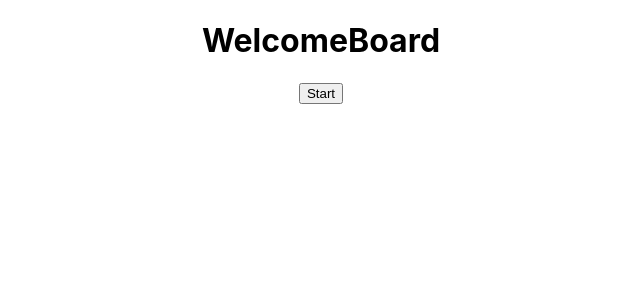
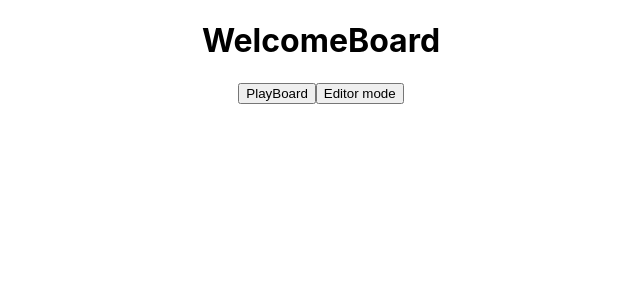
Before and after one commit to rkvtsn/cubic-mages, a React (Create React App) app: page / in a window 1280 px wide. Shown: the top 300 px of the page, without its empty margins (319-959 px from the left). Built offline with nearby package versions, Linux system fonts and the light colour scheme.

Commit message:
[playboard] - added page and routes

```diff
--- a/src/components/RouterView/routeKeys.ts
+++ b/src/components/RouterView/routeKeys.ts
@@ -1,4 +1,5 @@
 export enum RouterKeys {
   WelcomeBoard = "/",
   Editor = "/editor",
+  PlayBoard = "/playboard",
 }
--- a/src/hooks/usePanelClickButton.ts
+++ b/src/hooks/usePanelClickButton.ts
@@ -1,6 +1,11 @@
+/**
+ * Panel of buttons clickhandler
+ * @param {(buttonName: HTMLButtonElement) => void} onClick - handler button onClick
+ * @returns handler panelClick
+ */
 const usePanelClickButton = (
   onClick: (buttonName: HTMLButtonElement) => void
-) => {
+): ((e: React.MouseEvent<HTMLInputElement>) => void) => {
   const handleClick = (e: React.MouseEvent<HTMLInputElement>) => {
     const button = e.target as HTMLButtonElement;
     if (button) {
--- a/src/pages/Editor/index.tsx
+++ b/src/pages/Editor/index.tsx
@@ -10,6 +10,8 @@ import { EditorWrapperStyled, HeaderStyled, MainStyled } from "./styles";
 import EditorPanel from "./EditorPanel";
 import SaveLoadMenu from "./SaveLoadMenu";
 import { loadFromLocalStorage, saveToLocalStorage } from "utils/localStorage";
+import { RouterKeys } from "components/RouterView/routeKeys";
+import { useNavigate } from "react-router-dom";
 
 const realWorld = generateWorld({ rows: ROWS, cols: COLS });
 
@@ -112,12 +114,18 @@ const Editor = () => {
     setWorldMap(loadFromLocalStorage<CellModel[]>(id, realWorld));
   }, []);
 
+  const navigate = useNavigate();
+  const handleGoToPlayBoard = useCallback(() => {
+    navigate(RouterKeys.PlayBoard);
+  }, [navigate]);
+
   return (
     <EditorWrapperStyled>
+      <HeaderStyled>
+        <button onClick={handleResetMap}>Reset map</button>
+        <button onClick={handleGoToPlayBoard}>Go to PlayBoard</button>
+      </HeaderStyled>
       <MainStyled>
-        <HeaderStyled>
-          <button onClick={handleResetMap}>Reset map</button>
-        </HeaderStyled>
         <WorldMap
           worldMap={worldMap}
           selectedCells={selectedCells}
--- a/src/pages/Editor/styles.ts
+++ b/src/pages/Editor/styles.ts
@@ -1,3 +1,4 @@
+import { COLOR_PALETTE } from "constants/colors";
 import styled from "styled-components";
 
 export const EditorWrapperStyled = styled.div`
@@ -6,7 +7,10 @@ export const EditorWrapperStyled = styled.div`
   flex-direction: column;
 `;
 
-export const HeaderStyled = styled.div``;
+export const HeaderStyled = styled.header`
+  display: flex;
+  background: ${COLOR_PALETTE.PanelBackground};
+`;
 
 export const MainStyled = styled.div`
   display: flex;
--- /dev/null
+++ b/src/pages/PlayBoard/index.tsx
@@ -0,0 +1,5 @@
+const PlayBoard = () => {
+  return <div>PlayBoard</div>;
+};
+
+export default PlayBoard;
--- a/src/pages/WelcomeBoard/index.tsx
+++ b/src/pages/WelcomeBoard/index.tsx
@@ -1,16 +1,27 @@
 import { useCallback } from "react";
 import { useNavigate } from "react-router-dom";
 import { RouterKeys } from "components/RouterView/routeKeys";
+import usePanelClickButton from "hooks/usePanelClickButton";
 
 const WelcomeBoard = () => {
   const navigate = useNavigate();
-  const handleOnStartClick = useCallback(() => {
-    navigate(RouterKeys.Editor);
-  }, [navigate]);
+
+  const handleNavigation = useCallback(
+    (button: HTMLButtonElement) => {
+      navigate(button.value);
+    },
+    [navigate]
+  );
+
+  const handleClickPanelNavigate = usePanelClickButton(handleNavigation);
+
   return (
     <div>
       <h1>WelcomeBoard</h1>
-      <button onClick={handleOnStartClick}>Start</button>
+      <div onClick={handleClickPanelNavigate}>
+        <button value={RouterKeys.PlayBoard}>PlayBoard</button>
+        <button value={RouterKeys.Editor}>Editor mode</button>
+      </div>
     </div>
   );
 };
```
